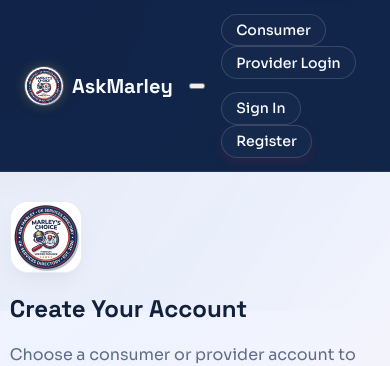
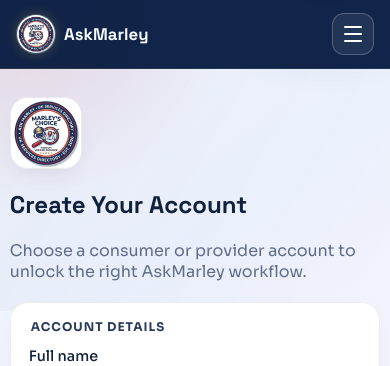
Before and after one commit to AskMarley/Ask_Marley, a Flask app: page /auth/register in a window 390 px wide. Shown: the top 366 px of the page. Run offline with Flask 3, Linux system fonts and the light colour scheme.

Commit message:
Redesign navbar and add CSP-safe mobile collapse behavior

```diff
--- a/static/style.css
+++ b/static/style.css
@@ -110,29 +110,43 @@ body {
 .portal-nav {
   display: flex;
   align-items: center;
-  gap: 0.8rem;
-  flex-wrap: wrap;
+  justify-content: space-between;
+  gap: 1rem;
+  flex: 1;
+  margin-left: 0.8rem;
+}
+
+.nav-links,
+.nav-auth {
+  display: flex;
+  align-items: center;
+  gap: 0.55rem;
 }
 
 /* Nav links configured as interactive pills */
-.portal-nav a, .nav-btn {
+.portal-nav a,
+.nav-btn {
   color: var(--ice-white);
   text-decoration: none;
-  border: 1px solid rgba(255, 255, 255, 0.15);
-  padding: 0.4rem 0.9rem;
+  border: 1px solid rgba(255, 255, 255, 0.16);
+  padding: 0.45rem 0.95rem;
   border-radius: 999px;
-  font-size: 0.88rem;
-  font-weight: 500;
-  background: rgba(255, 255, 255, 0.02);
+  font-size: 0.84rem;
+  font-weight: 600;
+  letter-spacing: 0.02em;
+  text-transform: uppercase;
+  background: linear-gradient(135deg, rgba(255, 255, 255, 0.03), rgba(255, 255, 255, 0.01));
   transition: var(--transition-smooth);
   display: inline-flex;
   align-items: center;
 }
 
-.portal-nav a:hover, .nav-btn:hover {
-  background: rgba(255, 255, 255, 0.12);
-  border-color: rgba(255, 255, 255, 0.3);
-  transform: translateY(-1px);
+.portal-nav a:hover,
+.nav-btn:hover {
+  background: linear-gradient(135deg, rgba(255, 255, 255, 0.2), rgba(255, 255, 255, 0.08));
+  border-color: rgba(255, 255, 255, 0.34);
+  transform: translateY(-2px);
+  box-shadow: 0 8px 18px -12px rgba(255, 255, 255, 0.65);
 }
 
 .secondary-btn {
@@ -201,6 +215,41 @@ body {
   padding: 0.35rem 0.9rem;
   border-radius: 999px;
   font-size: 0.82rem;
+}
+
+.mobile-nav-toggle {
+  display: none;
+  width: 42px;
+  height: 42px;
+  border-radius: 12px;
+  border: 1px solid rgba(255, 255, 255, 0.22);
+  background: rgba(255, 255, 255, 0.08);
+  padding: 0;
+  align-items: center;
+  justify-content: center;
+  flex-direction: column;
+  gap: 5px;
+  cursor: pointer;
+}
+
+.mobile-nav-toggle .bar {
+  width: 18px;
+  height: 2px;
+  border-radius: 999px;
+  background: #ffffff;
+  transition: var(--transition-smooth);
+}
+
+.mobile-nav-toggle.active .bar:nth-child(1) {
+  transform: translateY(7px) rotate(45deg);
+}
+
+.mobile-nav-toggle.active .bar:nth-child(2) {
+  opacity: 0;
+}
+
+.mobile-nav-toggle.active .bar:nth-child(3) {
+  transform: translateY(-7px) rotate(-45deg);
 }
 
 /* ==========================================================================
@@ -861,6 +910,65 @@ fieldset legend {
     grid-template-columns: 1fr;
   }
 
+  .topbar {
+    padding: 0.8rem 1rem;
+    gap: 0.75rem;
+    flex-wrap: wrap;
+  }
+
+  .brand {
+    min-width: 0;
+  }
+
+  .brand-text {
+    font-size: 1.05rem;
+  }
+
+  .mobile-nav-toggle {
+    display: inline-flex;
+    margin-left: auto;
+  }
+
+  .portal-nav {
+    width: 100%;
+    display: none;
+    margin-left: 0;
+    background: rgba(10, 28, 66, 0.98);
+    border: 1px solid rgba(255, 255, 255, 0.12);
+    border-radius: 14px;
+    padding: 0.9rem;
+    flex-direction: column;
+    align-items: stretch;
+    gap: 0.9rem;
+  }
+
+  .portal-nav.open {
+    display: flex;
+  }
+
+  .nav-links,
+  .nav-auth {
+    width: 100%;
+    flex-direction: column;
+    align-items: stretch;
+    gap: 0.55rem;
+  }
+
+  .portal-nav a,
+  .nav-btn,
+  .inline-logout .btn,
+  .nav-auth .btn {
+    width: 100%;
+    justify-content: center;
+    padding: 0.7rem 0.9rem;
+  }
+
+  .user-chip {
+    border-radius: 14px;
+    justify-content: center;
+    padding: 0.65rem 0.8rem;
+  }
+
   .chat-window {
     min-height: 60vh;
   }
--- a/templates/base.html
+++ b/templates/base.html
@@ -23,7 +23,7 @@
       </a>
 
       <!-- Mobile Navigation Hamburger -->
-      <button class="mobile-nav-toggle" aria-label="Toggle navigation menu" onclick="toggleMobileMenu()">
+      <button class="mobile-nav-toggle" aria-label="Toggle navigation menu" aria-expanded="false" aria-controls="portalNav" type="button">
         <span class="bar"></span>
         <span class="bar"></span>
         <span class="bar"></span>
@@ -73,7 +73,7 @@
               <div class="flash flash-{{ category }}">
                 <span class="flash-icon"></span>
                 <span class="flash-message">{{ message }}</span>
-                <button class="flash-close-btn" onclick="this.parentElement.remove()" aria-label="Close notification">&times;</button>
+                <button class="flash-close-btn" type="button" aria-label="Close notification">&times;</button>
               </div>
             {% endfor %}
           </section>
@@ -84,24 +84,6 @@
       {% block content %}{% endblock %}
     </main>
 
-    <script>
-      function toggleMobileMenu() {
-        const nav = document.getElementById('portalNav');
-        const toggle = document.querySelector('.mobile-nav-toggle');
-        nav.classList.toggle('open');
-        toggle.classList.toggle('active');
-      }
-
-      window.addEventListener('DOMContentLoaded', () => {
-        const flashes = document.querySelectorAll('.flash');
-        flashes.forEach(flash => {
-          setTimeout(() => {
-            flash.style.opacity = '0';
-            flash.style.transform = 'translateY(-10px)';
-            setTimeout(() => flash.remove(), 400);
-          }, 6000);
-        });
-      });
-    </script>
+    <script src="{{ url_for('static', filename='base.js') }}"></script>
   </body>
 </html>
```
Also changed, not shown: static/base.js (added, +54 -0 lines).
